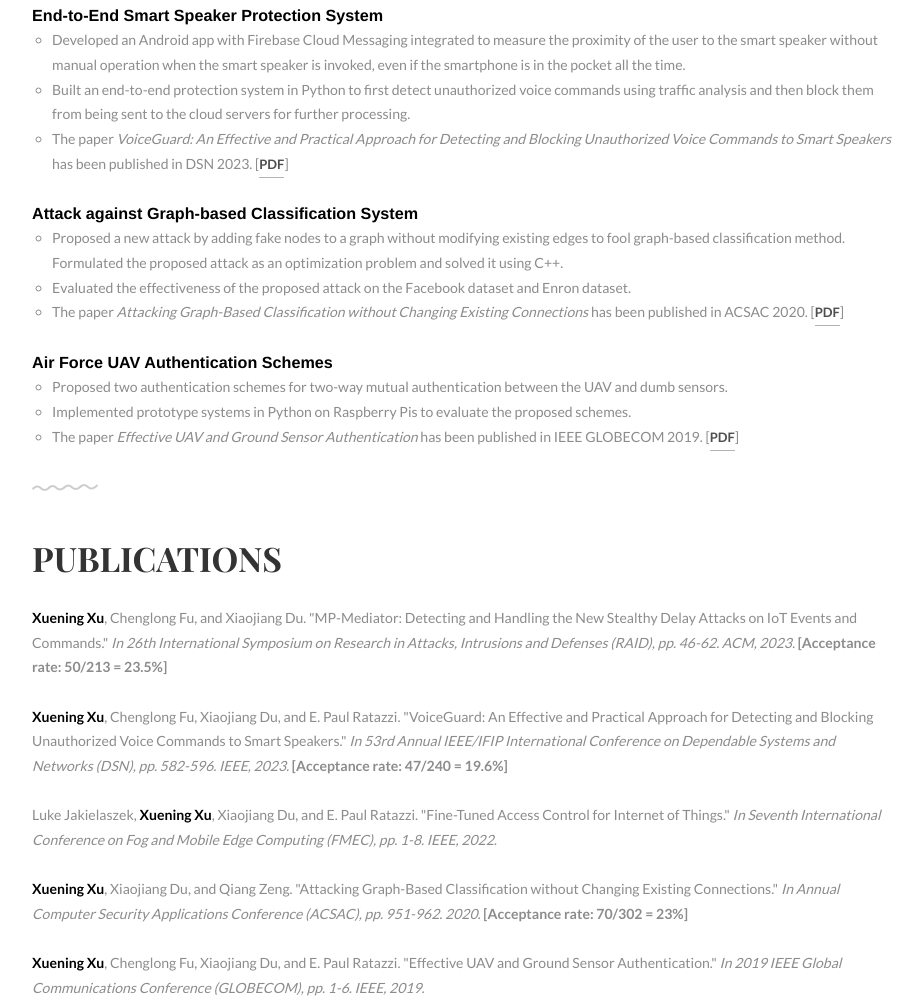
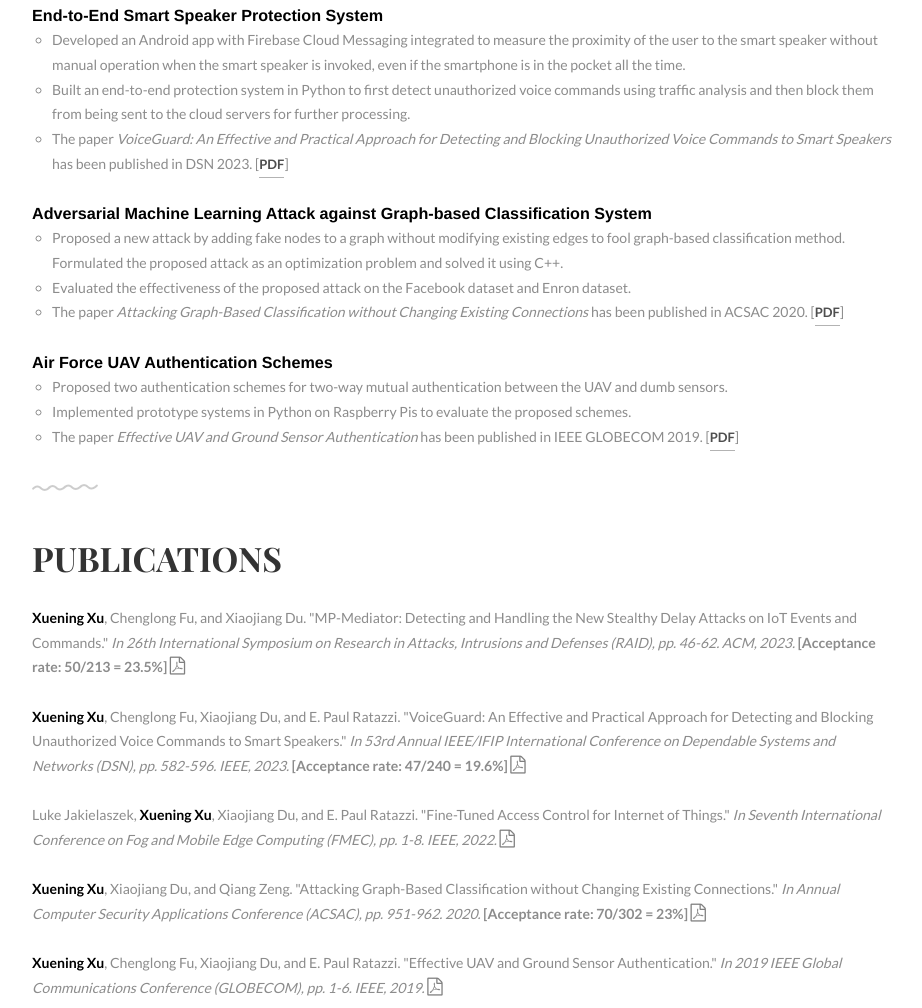
Before and after one commit to XueningXu/xueningxu-profile, a website: page index.html in a window 1280 px wide. Shown: the part 1892-2900 px from the top of the page, without its empty margins (178-1100 px from the left). Drawn offline with nearby package versions, Linux system fonts and the light colour scheme.

Commit message:
update publication

```diff
--- a/index.html
+++ b/index.html
@@ -129,7 +129,7 @@
                 </ul>
 			</ul>
             <ul class="work-list" style="list-style-type:none">
-				<li><h7>Attack against Graph-based Classification System</h7></li>
+				<li><h7>Adversarial Machine Learning Attack against Graph-based Classification System</h7></li>
                 <ul class="custom-list" style="list-style-type:circle">
                     <li>Proposed a new attack by adding fake nodes to a graph without modifying existing edges to fool graph-based classification method. Formulated the proposed attack as an optimization problem and solved it using C++.</li>
                     <li>Evaluated the effectiveness of the proposed attack on the Facebook dataset and Enron dataset.</li>
@@ -152,19 +152,19 @@
 		<div class="container">
 			<h1 style="padding-top:80px;margin-top:-80px;">Publications</h1>
 			<ul class="award-list list-flat">
-				<li><strong style="color:black;">Xuening Xu</strong>, Chenglong Fu, and Xiaojiang Du. "MP-Mediator: Detecting and Handling the New Stealthy Delay Attacks on IoT Events and Commands." <i>In 26th International Symposium on Research in Attacks, Intrusions and Defenses (RAID), pp. 46-62. ACM, 2023.</i> <strong>[Acceptance rate: 50/213 = 23.5%]</strong></li>
+				<li><strong style="color:black;">Xuening Xu</strong>, Chenglong Fu, and Xiaojiang Du. "MP-Mediator: Detecting and Handling the New Stealthy Delay Attacks on IoT Events and Commands." <i>In 26th International Symposium on Research in Attacks, Intrusions and Defenses (RAID), pp. 46-62. ACM, 2023.</i> <strong>[Acceptance rate: 50/213 = 23.5%]</strong> <a href="assets/3607199.3607225.pdf" style="font-size:13px;"><i class="fa fa-file-pdf" style="font-size:18px;color:grey"></i></a></li>
 			</ul>
 			<ul class="award-list list-flat">
-				<li><strong style="color:black;">Xuening Xu</strong>, Chenglong Fu, Xiaojiang Du, and E. Paul Ratazzi. "VoiceGuard: An Effective and Practical Approach for Detecting and Blocking Unauthorized Voice Commands to Smart Speakers." <i>In 53rd Annual IEEE/IFIP International Conference on Dependable Systems and Networks (DSN), pp. 582-596. IEEE, 2023.</i> <strong>[Acceptance rate: 47/240 = 19.6%]</strong></li>
+				<li><strong style="color:black;">Xuening Xu</strong>, Chenglong Fu, Xiaojiang Du, and E. Paul Ratazzi. "VoiceGuard: An Effective and Practical Approach for Detecting and Blocking Unauthorized Voice Commands to Smart Speakers." <i>In 53rd Annual IEEE/IFIP International Conference on Dependable Systems and Networks (DSN), pp. 582-596. IEEE, 2023.</i> <strong>[Acceptance rate: 47/240 = 19.6%]</strong> <a href="assets/VoiceGuard_An_Effective_and_Practical_Approach_for_Detecting_and_Blocking_Unauthorized_Voice_Commands_to_Smart_Speakers.pdf" style="font-size:13px;"><i class="fa fa-file-pdf" style="font-size:18px;color:grey"></i></a></li>
 			</ul>
 			<ul class="award-list list-flat">
-				<li>Luke Jakielaszek, <strong style="color:black;">Xuening Xu</strong>, Xiaojiang Du, and E. Paul Ratazzi. "Fine-Tuned Access Control for Internet of Things." <i>In Seventh International Conference on Fog and Mobile Edge Computing (FMEC), pp. 1-8. IEEE, 2022.</i></li>
+				<li>Luke Jakielaszek, <strong style="color:black;">Xuening Xu</strong>, Xiaojiang Du, and E. Paul Ratazzi. "Fine-Tuned Access Control for Internet of Things." <i>In Seventh International Conference on Fog and Mobile Edge Computing (FMEC), pp. 1-8. IEEE, 2022.</i> <a href="assets/10412504.pdf" style="font-size:13px;"><i class="fa fa-file-pdf" style="font-size:18px;color:grey"></i></a></li>
 			</ul>
 			<ul class="award-list list-flat">
-				<li><strong style="color:black;">Xuening Xu</strong>, Xiaojiang Du, and Qiang Zeng. "Attacking Graph-Based Classification without Changing Existing Connections." <i>In Annual Computer Security Applications Conference (ACSAC), pp. 951-962. 2020.</i> <strong>[Acceptance rate: 70/302 = 23%]</strong></li>
+				<li><strong style="color:black;">Xuening Xu</strong>, Xiaojiang Du, and Qiang Zeng. "Attacking Graph-Based Classification without Changing Existing Connections." <i>In Annual Computer Security Applications Conference (ACSAC), pp. 951-962. 2020.</i> <strong>[Acceptance rate: 70/302 = 23%]</strong> <a href="assets/3427228.3427245.pdf" style="font-size:13px;"><i class="fa fa-file-pdf" style="font-size:18px;color:grey"></i></a></li>
 			</ul>
 			<ul class="award-list list-flat">
-				<li><strong style="color:black;">Xuening Xu</strong>, Chenglong Fu, Xiaojiang Du, and E. Paul Ratazzi. "Effective UAV and Ground Sensor Authentication." <i>In 2019 IEEE Global Communications Conference (GLOBECOM), pp. 1-6. IEEE, 2019.</i></li>
+				<li><strong style="color:black;">Xuening Xu</strong>, Chenglong Fu, Xiaojiang Du, and E. Paul Ratazzi. "Effective UAV and Ground Sensor Authentication." <i>In 2019 IEEE Global Communications Conference (GLOBECOM), pp. 1-6. IEEE, 2019.</i> <a href="assets/10196617.pdf" style="font-size:13px;"><i class="fa fa-file-pdf" style="font-size:18px;color:grey"></i></a></li>
 			</ul>
 		</div>
 	</div>
```
Also changed, not shown: css/font-awesome.min.css, 2 other files.
